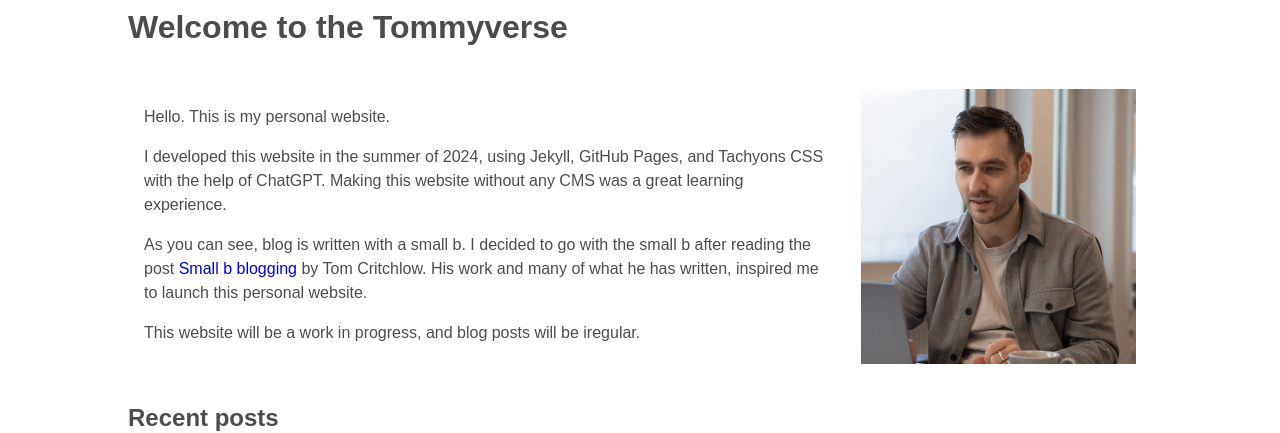
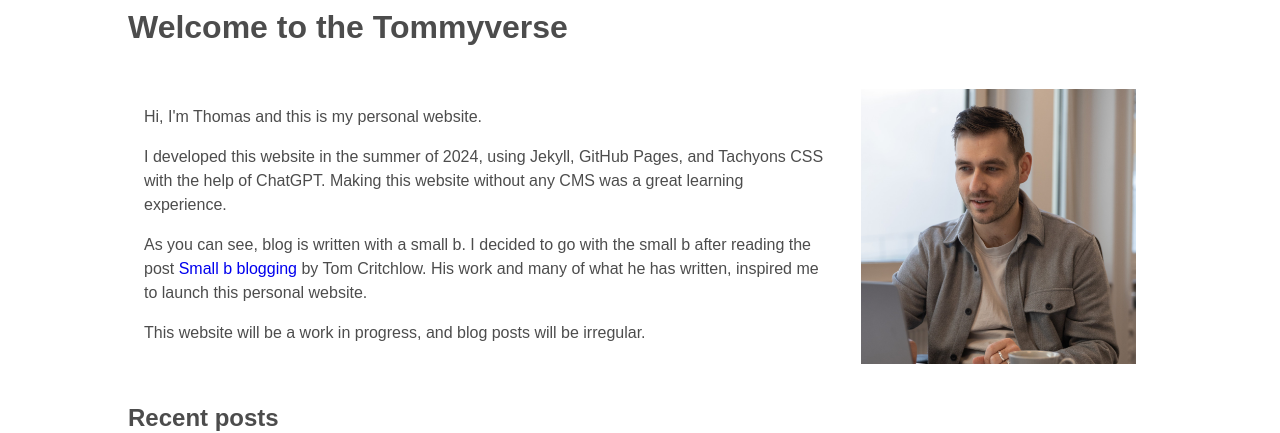
Before and after one commit to tfrenkiel040/website, a Jekyll site: the page built from index.markdown, in a window 1280 px wide. Shown: the part 172-605 px from the top of the page. Built offline with Jekyll 4.4.1, drawn with Linux system fonts in a browser that asks for light colours.

Commit message:
copy updates

```diff
--- a/about.markdown
+++ b/about.markdown
@@ -17,7 +17,8 @@ permalink: /about/
 
 <p>I am passionate about mentoring and empowering others, and I strive to lead by example in fostering an inclusive and innovative workplace. I believe that sharing knowledge and working together can lead to extraordinary results.</p>
 
-<p>Curious to learn more about my work or interested in collaborating? Let's connect! Check out my [LinkedIn](https://www.linkedin.com/in/thomasfrenkiel/) and send me a message there.</p>
+<p>Curious to learn more about my work or interested in collaborating? Let's connect! Check out my <a href="https://www.linkedin.com/in/thomasfrenkiel/">LinkedIn</a> and send me a message there.</p>
+
 </div>
 <div class="fl w-40 pa2">
         <img src="{{ '/assets/images/2024pf.jpg' | relative_url }}" alt="Thomas Frenkiel" class="w-100 db center">
--- a/index.markdown
+++ b/index.markdown
@@ -9,10 +9,10 @@ list_title: Recent posts  # Custom title for the blog posts section
 
 <div class="cf"> <!-- cf is used to contain floats -->
     <div class="fl w-70 pa2">
-        <p>Hello. This is my personal website. </p>
+        <p>Hi, I'm Thomas and this is my personal website. </p>
         <p>I developed this website in the summer of 2024, using Jekyll, GitHub Pages, and Tachyons CSS with the help of ChatGPT. Making this website without any CMS was a great learning experience. </p>
 <p>As you can see, blog is written with a small b. I decided to go with the small b after reading the post <a href="https://tomcritchlow.com/2018/02/23/small-b-blogging/" target="_blank">Small b blogging</a> by Tom Critchlow. His work and many of what he has written, inspired me to launch this personal website.</p>
-<p>This website will be a work in progress, and blog posts will be iregular.</p>
+<p>This website will be a work in progress, and blog posts will be irregular.</p>
     </div>
     <div class="fl w-30 pa2">
         <img src="{{ '/assets/images/thomas_frenkiel.jpg' | relative_url }}" alt="Thomas Frenkiel" class="w-100 db center">
```
